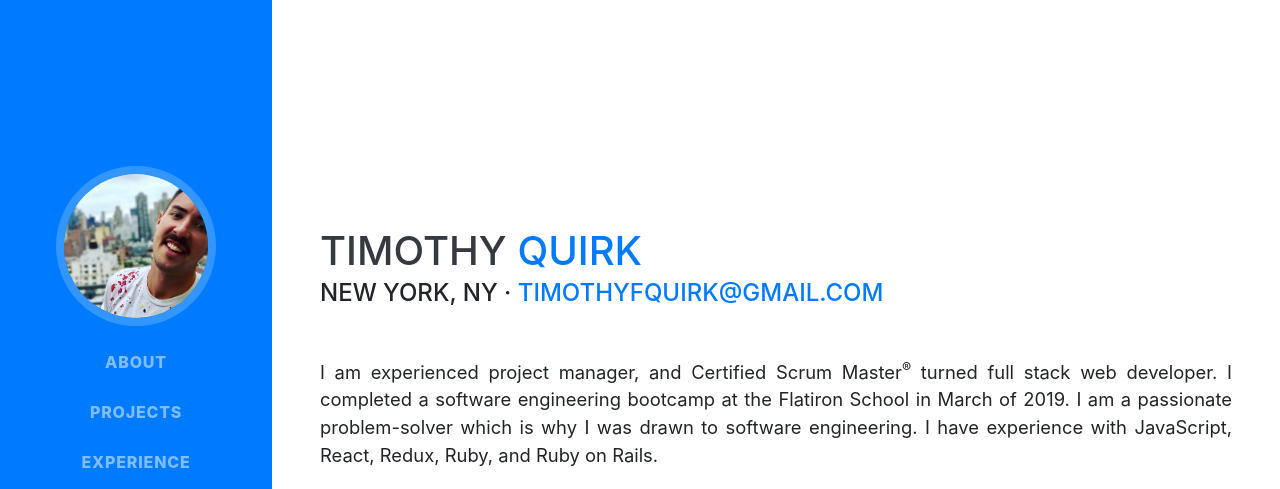
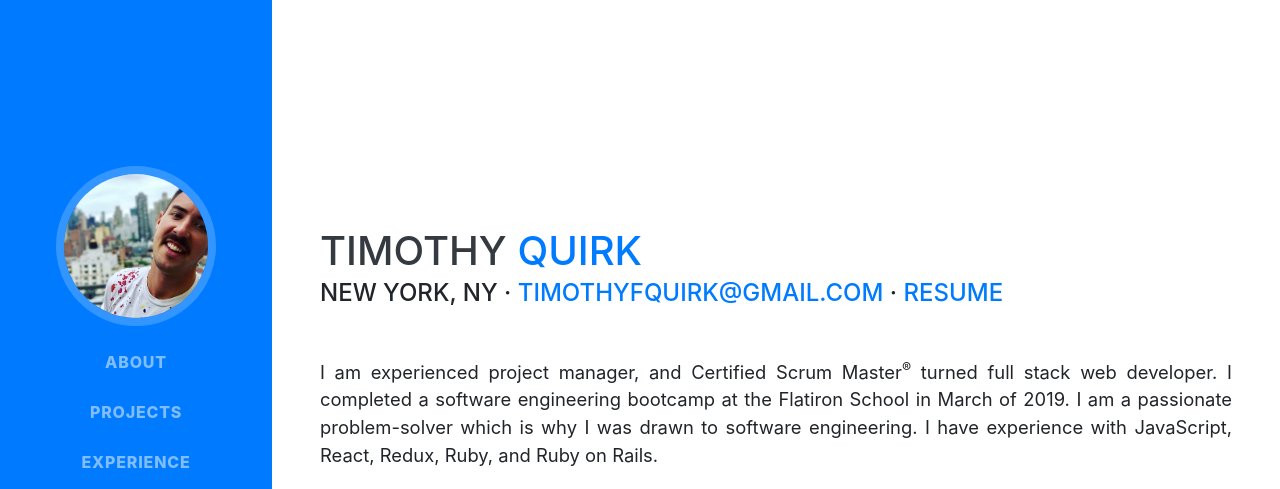
Before and after one commit to tfquirk/tfquirk.github.io, a website with bundled scripts: page index.html in a window 1280 px wide. Shown: the top 489 px of the page. Built offline with nearby package versions, Linux system fonts and the light colour scheme; a web font is replaced by a local one.

Commit message:
added PDF of resume under name

```diff
--- a/index.html
+++ b/index.html
@@ -105,6 +105,12 @@
           <div class="subheading mb-5">
             New York, NY ·
             <a href="mailto:timothyfquirk@gmail.com">timothyfquirk@gmail.com</a>
+            ·
+            <a
+              href="https://drive.google.com/file/d/1Pzn0awGkUfWWNYyAjNa7-Ya9cmh-xddK/view"
+              target="_blank"
+              >Resume</a
+            >
           </div>
           <p class="lead mb-5" style="text-align: justify">
             I am experienced project manager, and Certified Scrum Master<sup
```
